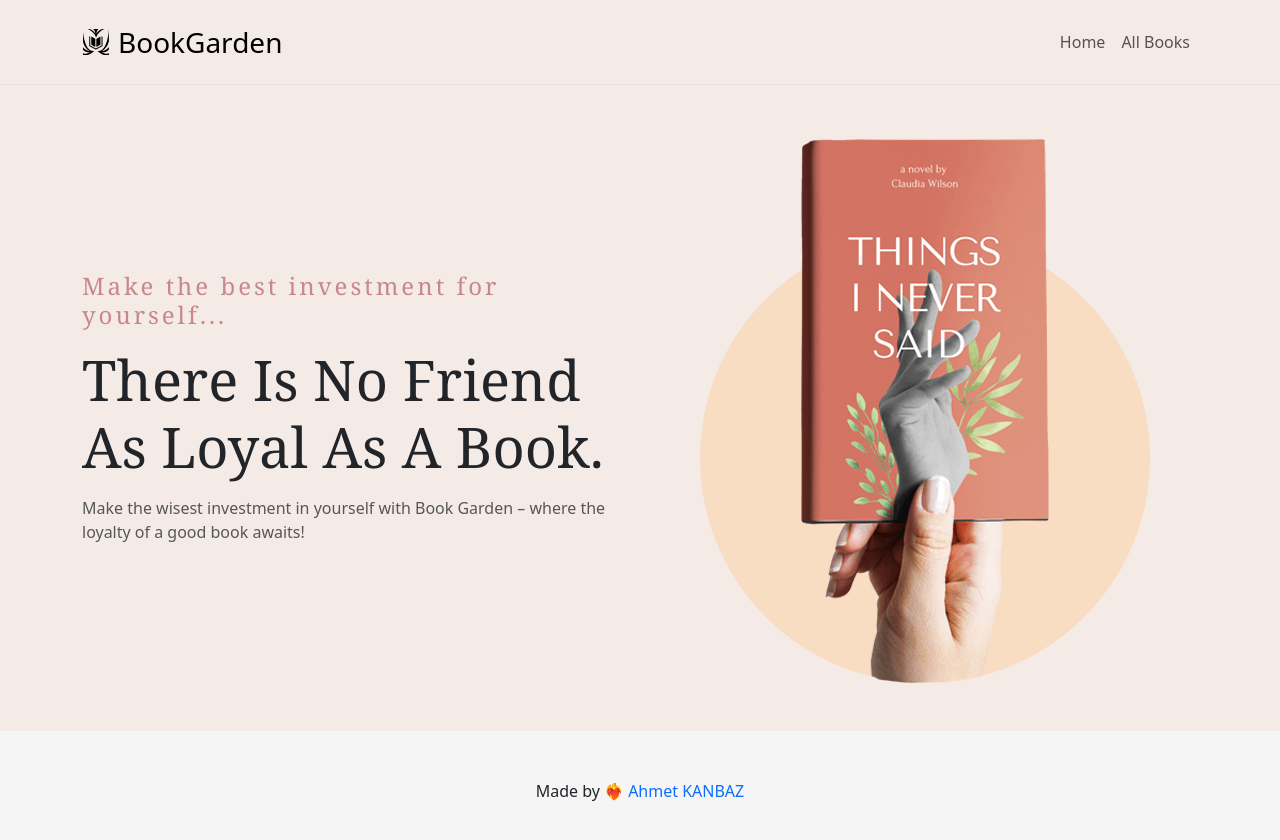
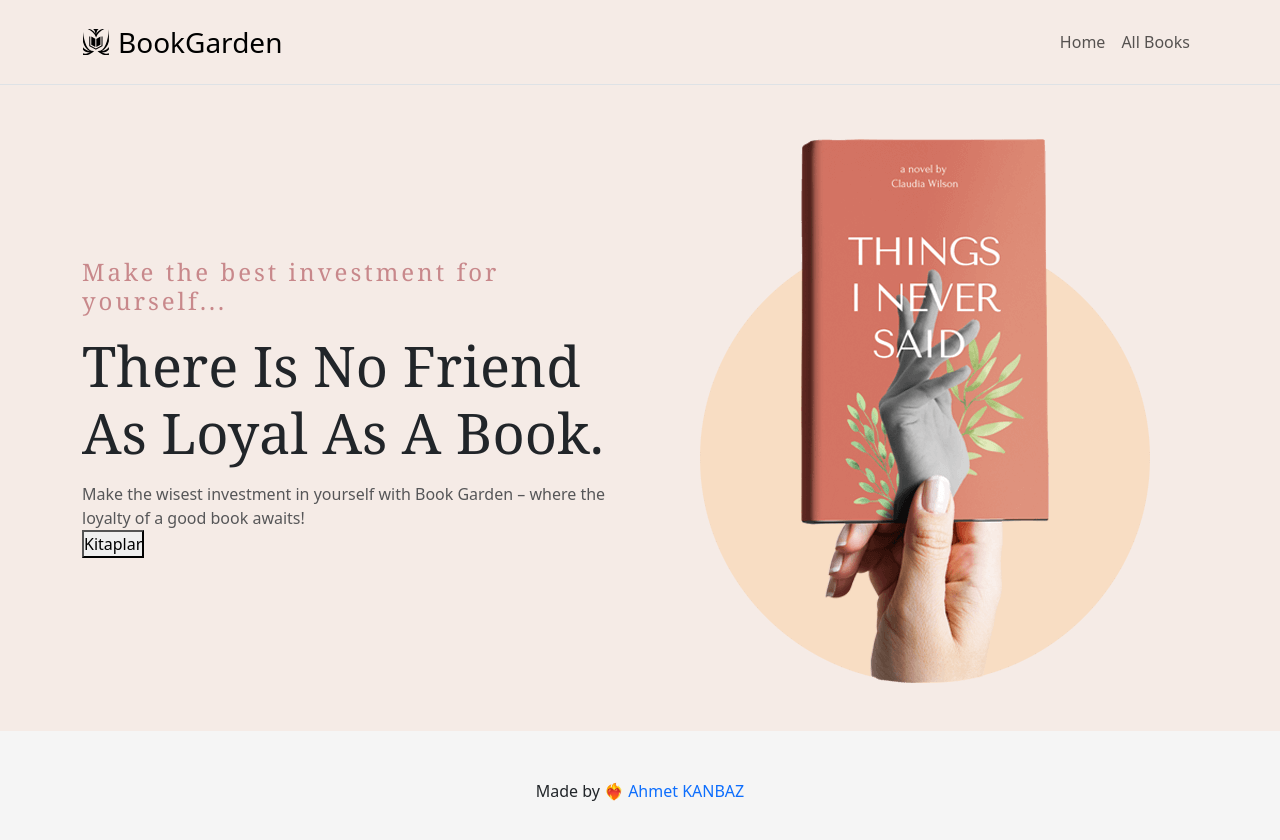
Before and after one commit to ahmetkanbaz/BookGarden, a React (Vite) app in the folder bookgarden/: page / in a window 1280 px wide. Shown: the top 840 px of the page. Built offline with nearby package versions, Linux system fonts and the light colour scheme.

Commit message:
BookGarden-Database-Json-Server-Axios

```diff
--- a/bookgarden/package.json
+++ b/bookgarden/package.json
@@ -4,7 +4,7 @@
   "version": "0.0.0",
   "type": "module",
   "scripts": {
-    "start": "concurrently \"vite\"",
+    "start": "concurrently \"vite\" \"json-server --watch ../database/books.json\"",
     "dev": "vite",
     "build": "vite build",
     "lint": "eslint . --ext js,jsx --report-unused-disable-directives --max-warnings 0",
--- a/bookgarden/src/components/HomeBanner/HomeBannerInfos/HomeBannerInfos.jsx
+++ b/bookgarden/src/components/HomeBanner/HomeBannerInfos/HomeBannerInfos.jsx
@@ -1,3 +1,5 @@
+import { getAllBooks } from "../../../utils/requests";
+
 const HomeBannerInfos = () => {
   return (
     <div className="col-lg-6">
@@ -9,6 +11,7 @@ const HomeBannerInfos = () => {
         Make the wisest investment in yourself with Book Garden – where the
         loyalty of a good book awaits!
       </p>
+      <button onClick={() => getAllBooks()}>Kitaplar</button>
     </div>
   );
 };
--- /dev/null
+++ b/bookgarden/src/utils/requests.js
@@ -0,0 +1,12 @@
+import axios from "axios";
+
+const baseUrl = import.meta.env.VITE_BASE_URL;
+
+export const getAllBooks = async () => {
+  try {
+    const response = await axios.get(`${baseUrl}/books`);
+    console.log(response.data);
+  } catch (error) {
+    console.log(error.message);
+  }
+};
```
Also changed, not shown: 2 other files (tests, documents, lock files or other folders).
